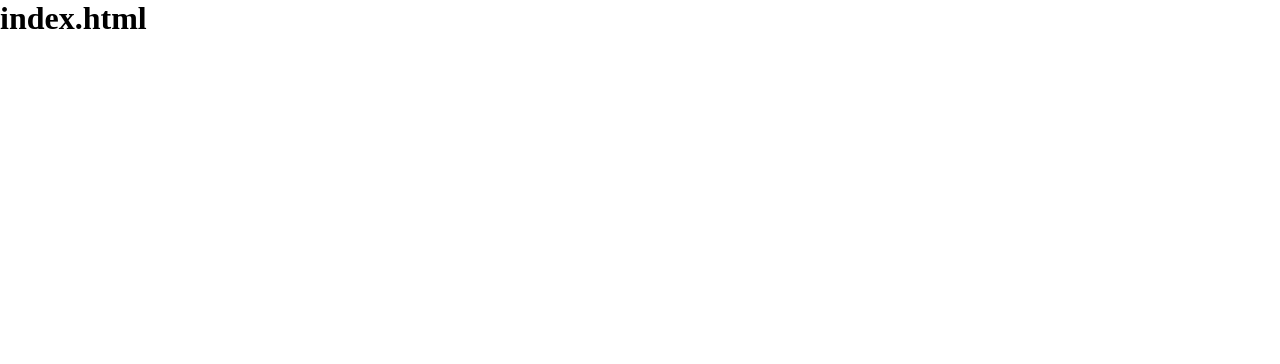
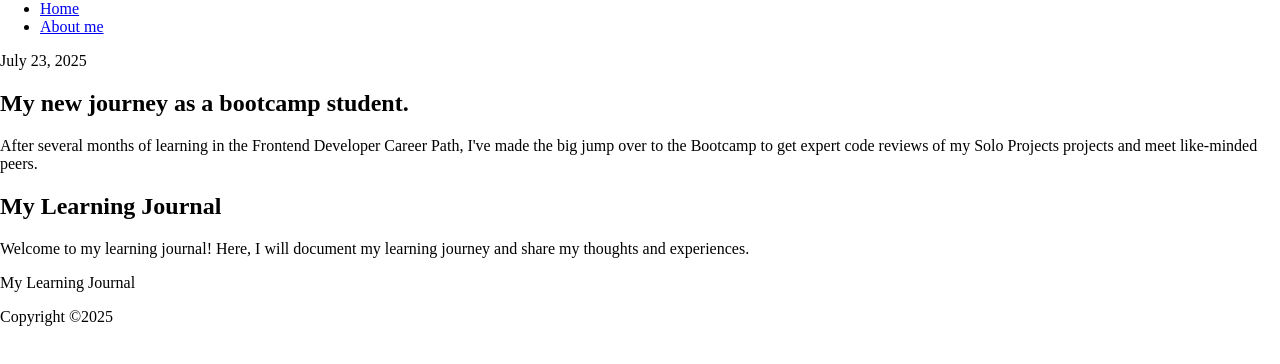
Before and after one commit to IsahiRea/learning-journal, a plain HTML site: page index.html in a window 1280 px wide. Drawn offline with Linux system fonts and the light colour scheme.

Commit message:
Proj Images & Starter HTML

```diff
--- /dev/null
+++ b/css/about.css
@@ -0,0 +1,5 @@
+html,
+body {
+    margin: 0;
+    padding: 0;
+}
--- a/index.html
+++ b/index.html
@@ -1,10 +1,37 @@
 <html>
     <head>
         <title>My Learning Journal</title>
+        <meta name="viewport" content="width=device-width, initial-scale=1.0">
         <link rel="stylesheet" href="css/style.css">
     </head>
     <body>
-        <h1>index.html</h1>
+
+        <header>
+            <nav>
+                <ul>
+                    <li><a href="index.html">Home</a></li>
+                    <li><a href="about.html">About me</a></li>
+                </ul>
+            </nav>
+
+            <section class="hero-post">
+                <p>July 23, 2025</p>
+                <h1>My new journey as a bootcamp student.</h1>
+                <p>After several months of learning in the Frontend Developer Career Path, I've made the big jump over to the Bootcamp to get expert code reviews of my Solo Projects projects and meet like-minded peers.</p>
+            </section>
+        </header>
+
+
+        <main>
+            <h2>My Learning Journal</h2>
+            <p>Welcome to my learning journal! Here, I will document my learning journey and share my thoughts and experiences.</p>
+        </main>
+
+        <footer>
+            <p>My Learning Journal</p>
+            <p>Copyright &copy;2025</p>
+        </footer>
+
         <script src="index.js" type="module"></script>
     </body>
 </html>
```
Also changed, not shown: about.html (added, +11 -0 lines), images/blog2.png (added), images/blog6.png (added), images/head.png (added), images/logo.png (added), images/profile.png (added), 4 other files.
